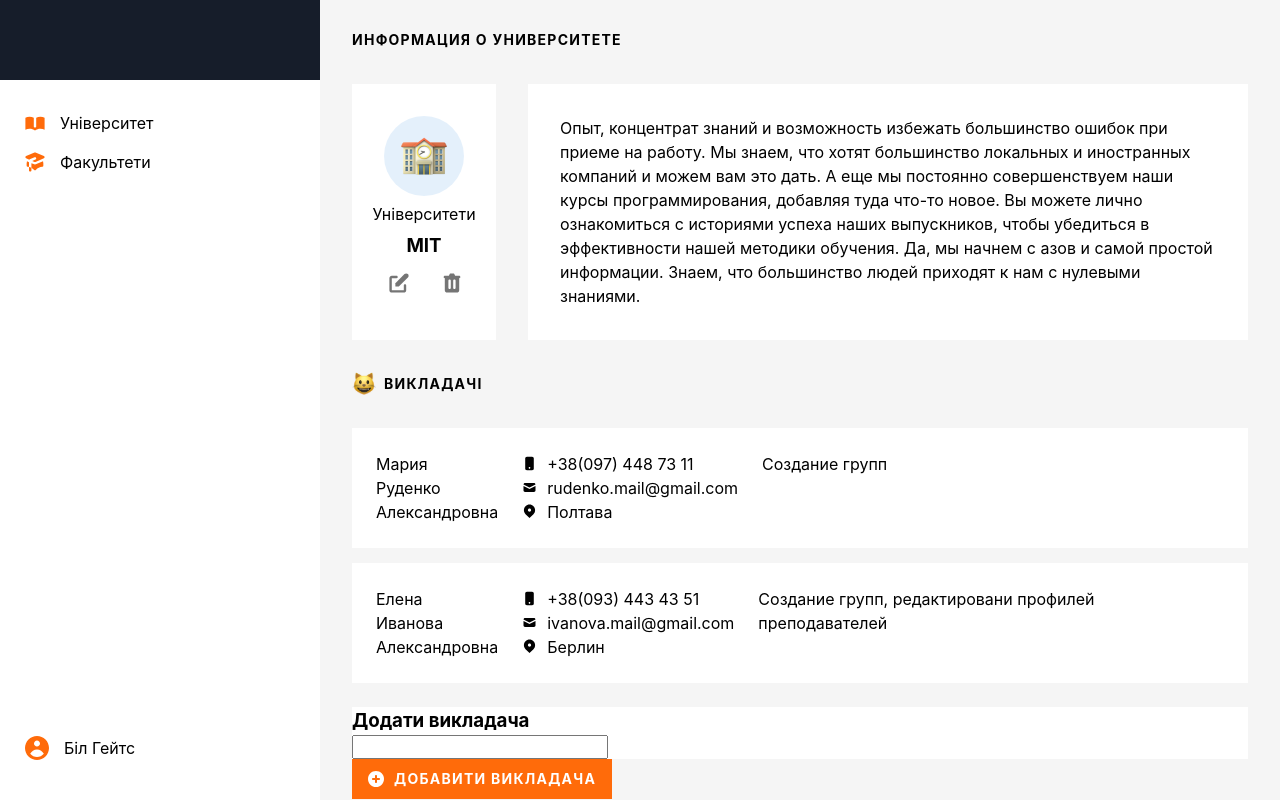
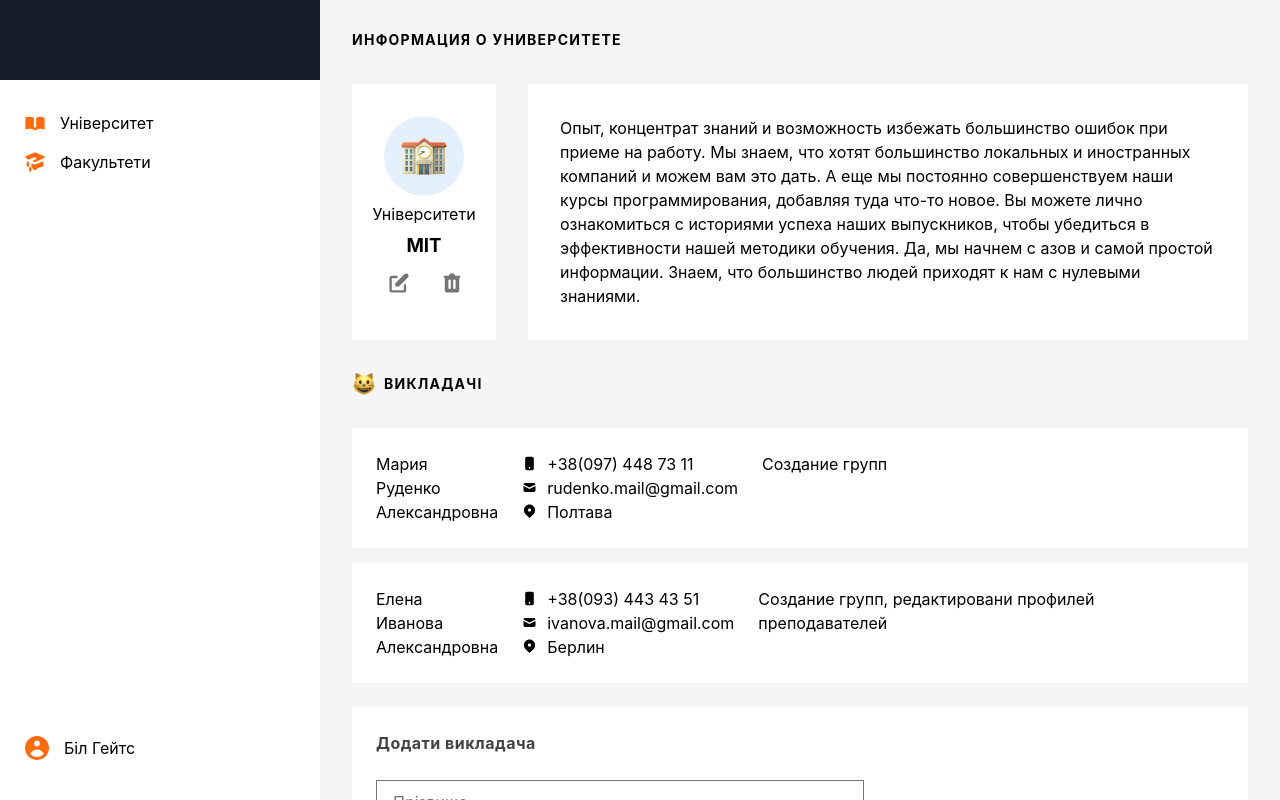
Before and after one commit to Ostapiuss/react_bc_45, a React (Create React App) app: page / in a window 1280 px wide. Both pictures are taken after a click on the button "ДОБАВИТИ ВИКЛАДАЧА". Shown: the top 800 px of the page. Built offline with nearby package versions, Linux system fonts and the light colour scheme.

Commit message:
work with tutorForm

```diff
--- a/src/components/Button/Button.jsx
+++ b/src/components/Button/Button.jsx
@@ -1,12 +1,13 @@
 import PropTypes from 'prop-types';
+import cn from 'classnames';
 
 import style from './Button.module.css';
 
 import addIcon from 'assets/images/add-icon.svg';
 
-export function Button({ title, onClick }) {
+export function Button({ title, onClick, className, ...restProps }) {
   return (
-    <button className={style.button} type="button" onClick={onClick}>
+    <button className= {cn(style.button, className)} {...restProps} type="button" onClick={onClick}>
       <img src={addIcon} alt="Add icon" />
       {title.toUpperCase()}
     </button>
@@ -16,4 +17,5 @@ export function Button({ title, onClick }) {
 Button.propTypes = {
   title: PropTypes.string.isRequired,
   onClick: PropTypes.func,
+  className: PropTypes.string,
 };
--- a/src/components/TeacherForm/TeacherForm.jsx
+++ b/src/components/TeacherForm/TeacherForm.jsx
@@ -1,13 +1,89 @@
+import { useState } from 'react';
 import { Paper } from 'components/Paper';
+import { Button } from 'components/Button';
+
 import style from './TeacherForm.module.css';
 export function TeacherForm() {
+  const[formData, setFormData] = useState({
+    firstName: '',
+    lastName: '',
+    patronymic: '',
+    phone: '',
+    email: '',
+    city: '',
+  });
+  function handleChange(event) {
+  const{name, value}=event.target;
+  setFormData({
+    ...formData,
+    [name]: value,
+  })
+  }
+  function checkSubmitAbility(formState){
+  return Object.values(formState).every(value => {
+    return value.length > 1;
+  })
+  }
+ const isEnableSubmit = checkSubmitAbility(formData);
   return (
     <Paper className={style.formWrapper}>
       <h3 className={style.formTitle}>Додати викладача</h3>
       <form className={style.form}>
         <label>
-          <input required className={style.formInput} />
+          <input
+          required
+          placeholder='Прізвище'
+          name='lastName'
+          className={style.formInput}
+          onChange={handleChange}
+          />
         </label>
+        <label>
+          <input
+          required
+          placeholder="Ім'я"
+          name='firstName'
+          className={style.formInput}
+          onChange={handleChange}
+          />
+        </label>
+        <label>
+          <input
+          required
+          placeholder="По-батькові"
+          name='patronymic'
+          className={style.formInput}
+          onChange={handleChange}
+          />
+        </label>
+        <label>
+          <input
+          required
+          placeholder="Телефон"
+          name='phone'
+          className={style.formInput}
+          onChange={handleChange}
+          />
+        </label>
+        <label>
+          <input
+          required
+          placeholder="Email"
+          name='email'
+          className={style.formInput}
+          onChange={handleChange}
+          />
+        </label>
+        <label>
+          <input
+          required
+          placeholder="Місто"
+          name='city'
+          className={style.formInput}
+          onChange={handleChange}
+          />
+        </label>
+        <Button type="submit" disabled={!isEnableSubmit} className={style.tutorBtn} title="Запросити"/>
       </form>
     </Paper>
   );
--- a/src/components/TeacherForm/TeacherForm.module.css
+++ b/src/components/TeacherForm/TeacherForm.module.css
@@ -0,0 +1,34 @@
+.formWrapper {
+  padding: 24px;
+  margin-bottom: 32px;
+}
+.form {
+  display: flex;
+  flex-direction: column;
+  gap: 36px;
+}
+.formTitle {
+  margin-bottom: 25px;
+  font-weight: 700;
+  font-size: 16px;
+  line-height: 1.5;
+  letter-spacing: 0.5px;
+  color: #424242;
+}
+.formInput {
+  width: 100%;
+  max-width: 488px;
+  padding: 12px 16px;
+  border: 1px solid #757575;
+}
+.tutorBtn {
+  display: block;
+  max-width: 147px;
+  line-height: 1.71;
+}
+.tutorBtn > img {
+  display: none;
+}
+.tutorBtn:disabled {
+  background-color: #fde0b2;
+}
```
